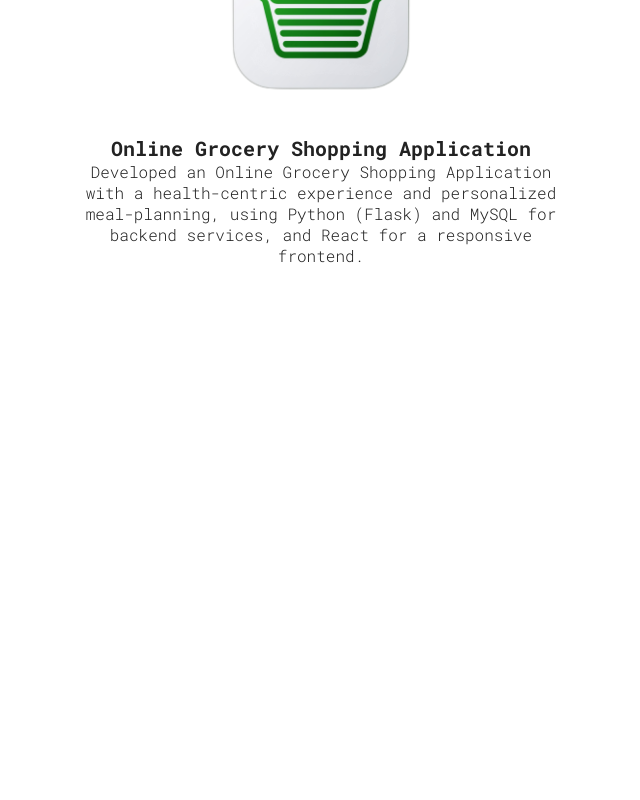
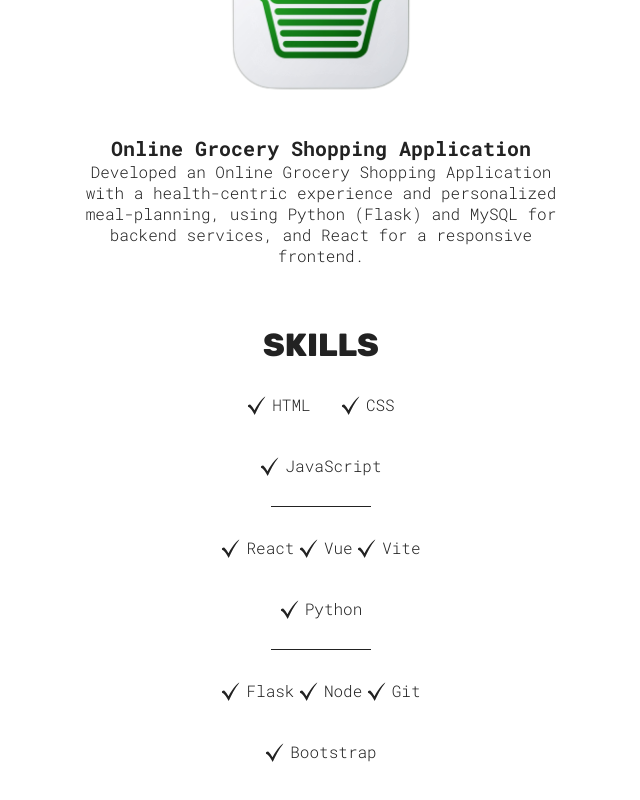
Before and after one commit to EJG2023/Eli-Joseph-Garing-Portfolio-Updated, a React (Vite) app: page / in a window 1280 px wide. Shown: the part 1441-2241 px from the top of the page, without its empty margins (319-959 px from the left). Before the commit the page ends 1767 px from the top, so only its background shows below. Built offline with nearby package versions, Linux system fonts and the light colour scheme.

Commit message:
Added Skill list

```diff
--- a/src/App.jsx
+++ b/src/App.jsx
@@ -1,12 +1,14 @@
 import './App.css'
 import Hero from './sections/Hero/Hero';
 import Projects from './sections/Projects/Projects';
+import Skills from './sections/Skills/Skills'
 
 function App() {
   return (
   <>
     <Hero/>
     <Projects/>
+    <Skills/>
   </>
   );
 }
--- /dev/null
+++ b/src/common/SkillList.jsx
@@ -0,0 +1,10 @@
+function SkillList({ src,skill }) {
+  return (
+    <span>
+        <img src={src} alt="Checkmark Icon"/>
+            <p>{skill}</p>
+    </span>
+  )
+}
+
+export default SkillList
--- a/src/sections/Skills/Skills.jsx
+++ b/src/sections/Skills/Skills.jsx
@@ -0,0 +1,39 @@
+import styles from './SkillsStyles.module.css';
+import checkmarkIconDark from '../../assets/checkmark-dark.svg';
+import checkmarkIconLight from '../../assets/checkmark-light.svg';
+import SkillList from '../../common/SkillList';
+import { useTheme } from '../../common/ThemeContext';
+
+
+function Skills() {
+    const { theme, toggleTheme } = useTheme();
+    const checkmarkTheme = theme === 'light' ? checkmarkIconLight : checkmarkIconDark;
+
+
+  return (
+    <section id="skills" className={styles.container}>
+       <h1 className="sectionTitle">Skills</h1>
+       <div className={styles.skillList}>
+        <SkillList src={checkmarkTheme} skill="HTML"/>
+        <SkillList src={checkmarkTheme} skill="CSS"/>
+        <SkillList src={checkmarkTheme} skill="JavaScript"/>
+       </div>
+        <hr/>
+       <div className={styles.skillList}>
+        <SkillList src={checkmarkTheme} skill="React"/>
+        <SkillList src={checkmarkTheme} skill="Vue"/>
+        <SkillList src={checkmarkTheme} skill="Vite"/>
+        <SkillList src={checkmarkTheme} skill="Python"/>
+       </div>
+       <hr/>
+       <div className={styles.skillList}>
+       <SkillList src={checkmarkTheme} skill="Flask"/>
+        <SkillList src={checkmarkTheme} skill="Node"/>
+        <SkillList src={checkmarkTheme} skill="Git"/>
+        <SkillList src={checkmarkTheme} skill="Bootstrap"/>
+       </div>
+    </section>
+  )
+}
+
+export default Skills
--- a/src/sections/Skills/SkillsStyles.module.css
+++ b/src/sections/Skills/SkillsStyles.module.css
@@ -0,0 +1,33 @@
+.container {
+    display: flex;
+    flex-direction: column;
+    text-align: center;
+
+    span {
+        display: flex;
+        align-items: center;
+        gap: 5px;
+    }
+
+    img {
+        width: 20px;
+
+    }
+}
+
+.skillList {
+    display: flex;
+    justify-content: space-evenly;
+    align-self: center;
+    flex-wrap: wrap;
+    row-gap: 40px;
+    max-width: 26ch;
+}
+
+hr {
+    width: 100px;
+    height: 1px;
+    border: none;
+    background-color: var(--text-color);
+    margin: 30px auto;
+}
```
